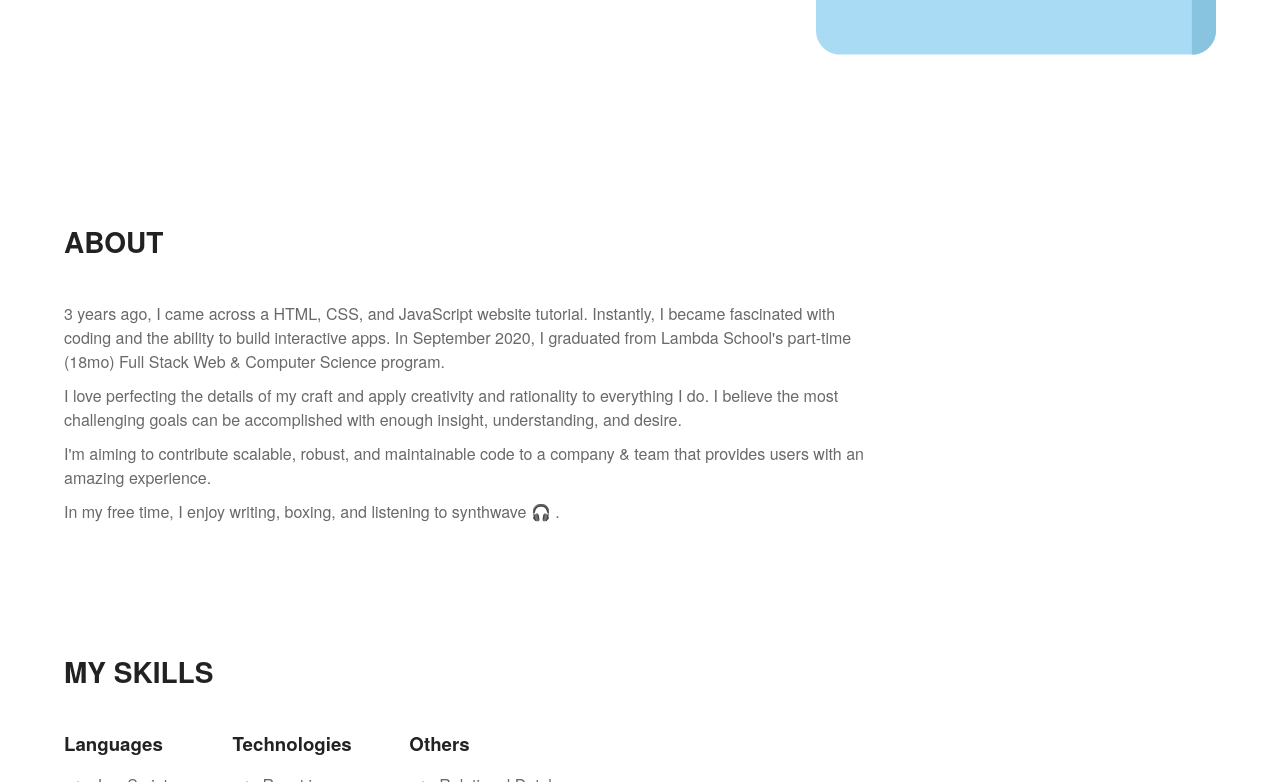
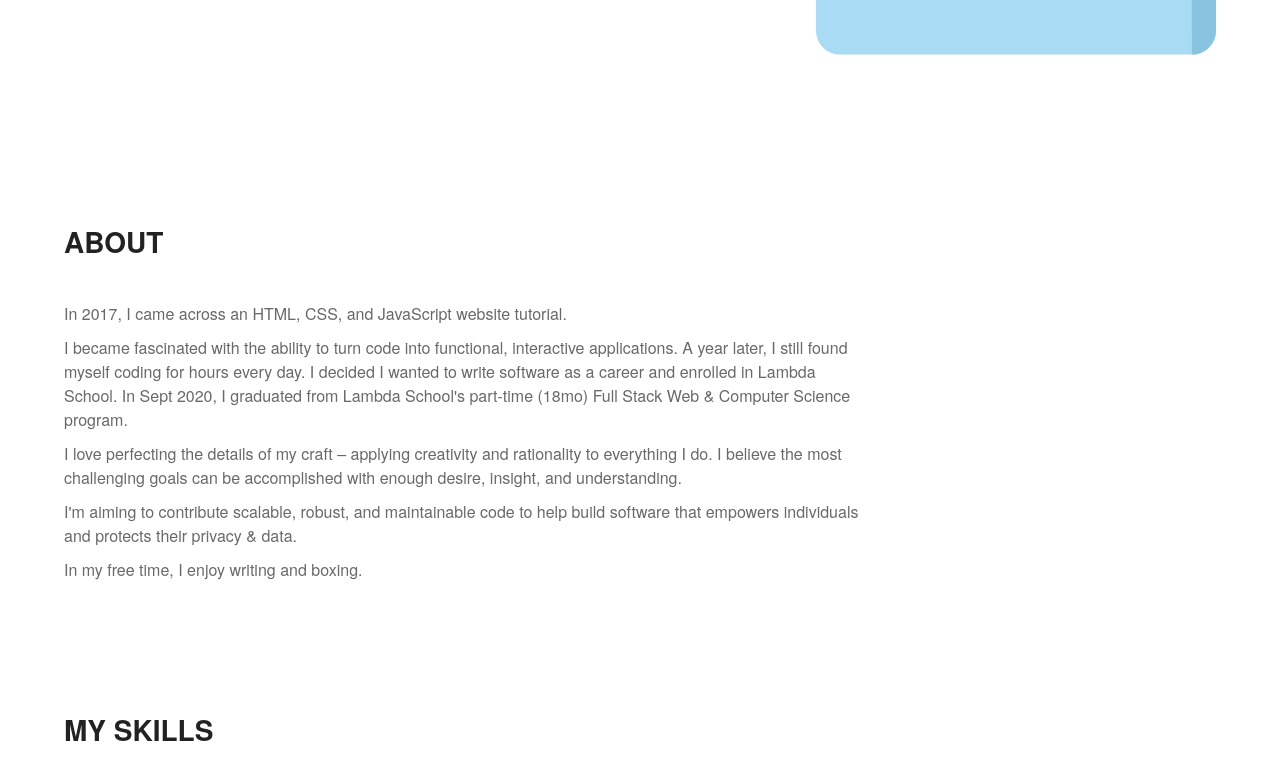
Before and after one commit to jskway/portfolio, a Gatsby site: page / in a window 1280 px wide. Shown: the part 518-1300 px from the top of the page. Built offline with nearby package versions, Linux system fonts and the light colour scheme; Gatsby itself is replaced by a stand-in of ours.

Commit message:
chore: update About content

```diff
--- a/src/components/about.js
+++ b/src/components/about.js
@@ -33,30 +33,29 @@ const About = () => (
     <H2>ABOUT</H2>
     <Section>
       <P>
-        3 years ago, I came across a HTML, CSS, and JavaScript website tutorial.
-        Instantly, I became fascinated with coding and the ability to build
-        interactive apps. In September 2020, I graduated from Lambda School's
-        part-time (18mo) Full Stack Web & Computer Science program.
+        In 2017, I came across an HTML, CSS, and JavaScript website tutorial.
       </P>
 
       <P>
-        I love perfecting the details of my craft and apply creativity and
-        rationality to everything I do. I believe the most challenging goals can
-        be accomplished with enough insight, understanding, and desire.
+        I became fascinated with the ability to turn code into functional,
+        interactive applications. A year later, I still found myself coding for
+        hours every day. I decided I wanted to write software as a career and
+        enrolled in Lambda School. In Sept 2020, I graduated from Lambda
+        School's part-time (18mo) Full Stack Web & Computer Science program.
       </P>
 
       <P>
-        I'm aiming to contribute scalable, robust, and maintainable code to a
-        company & team that provides users with an amazing experience.
+        I love perfecting the details of my craft – applying creativity and
+        rationality to everything I do. I believe the most challenging goals can
+        be accomplished with enough desire, insight, and understanding.
       </P>
 
       <P>
-        In my free time, I enjoy writing, boxing, and listening to synthwave{" "}
-        <span role="img" aria-label="headphone emoji">
-          🎧
-        </span>{" "}
-        .
+        I'm aiming to contribute scalable, robust, and maintainable code to help
+        build software that empowers individuals and protects their privacy &
+        data.
       </P>
+      <P>In my free time, I enjoy writing and boxing.</P>
     </Section>
   </AboutContainer>
 )
```
